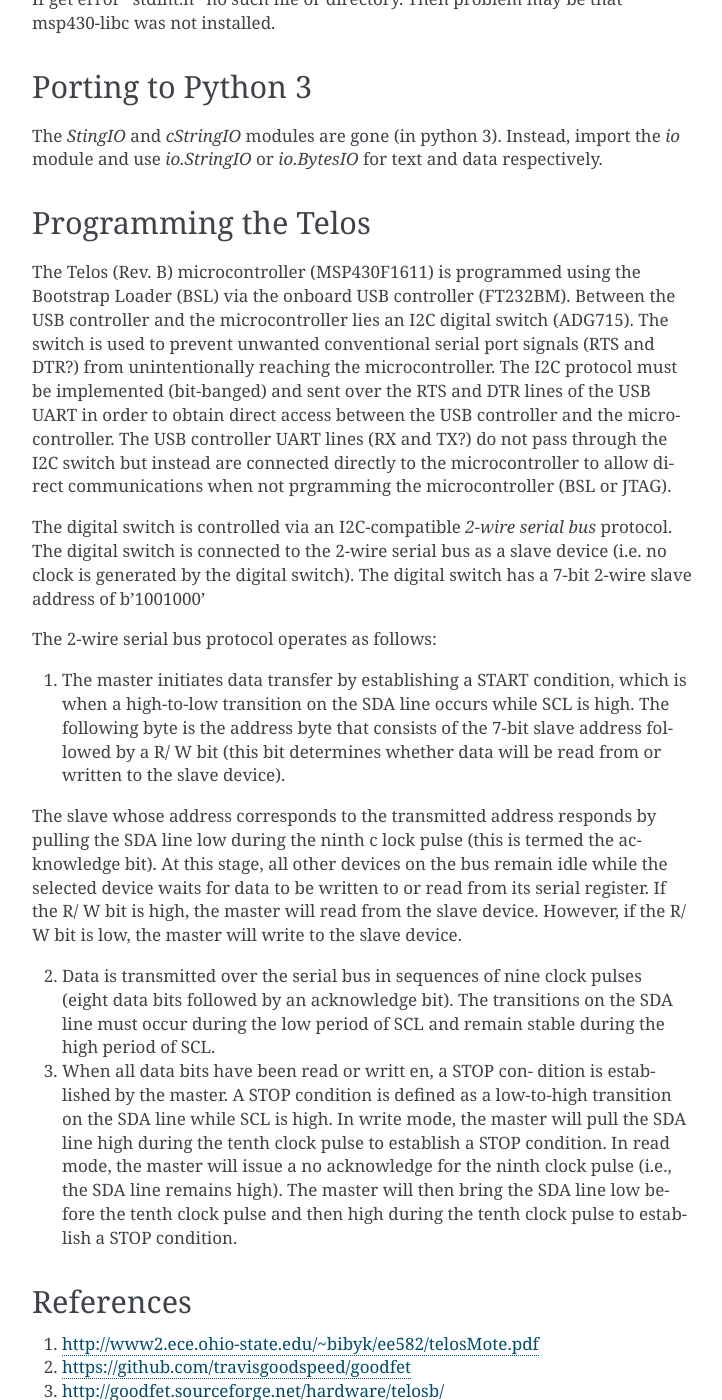
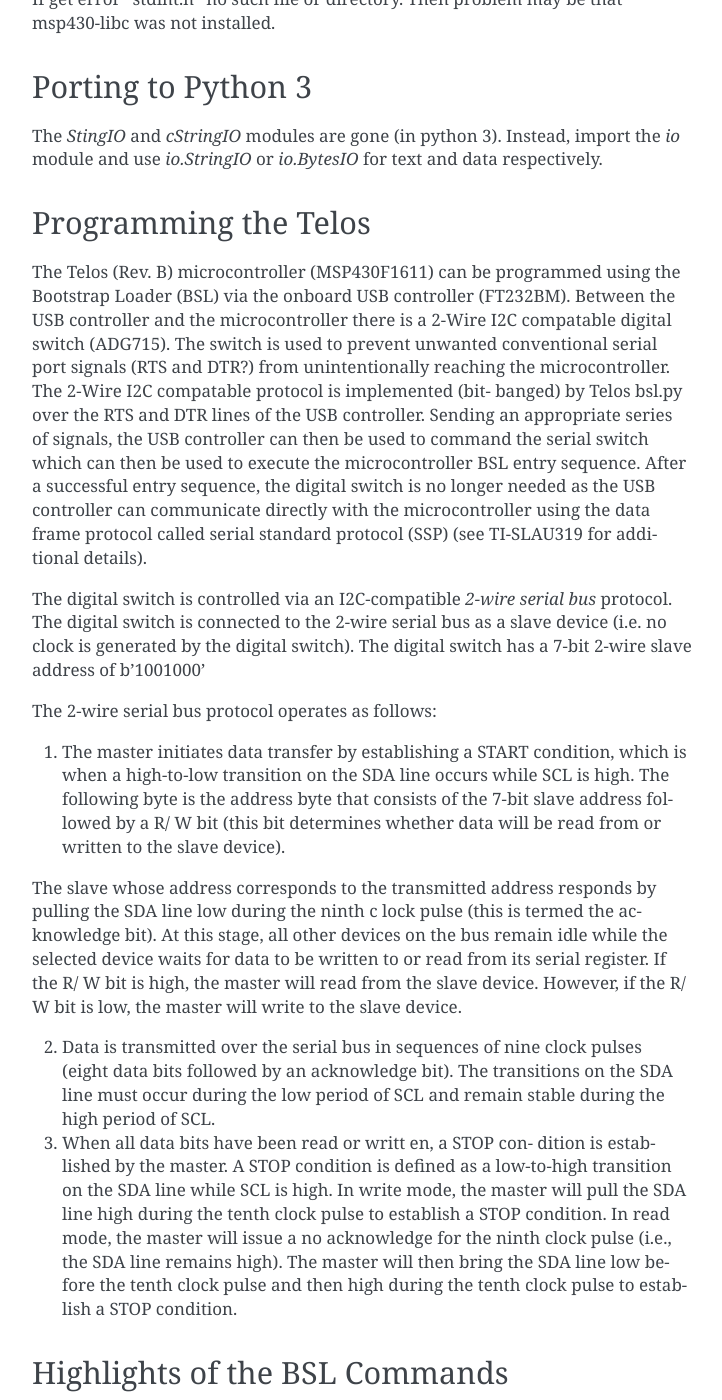
Before and after one commit to paretech/telos, a Sphinx documentation site: the page built from docs/telosb.rst, in a window 1280 px wide and 1400 px high, scrolled down 1576 px. Shown: the whole window, without its empty margins (388-1110 px from the left). Built offline with Sphinx 7.4.7, drawn with Linux system fonts in a browser that asks for light colours; some of the changed text lies outside the part shown.

Commit message:
Working notes.

```diff
--- a/docs/telosb.rst
+++ b/docs/telosb.rst
@@ -86,7 +86,13 @@
 Programming the Telos
 =====================
 
-The Telos (Rev. B) microcontroller (MSP430F1611) is programmed using the Bootstrap Loader (BSL) via the onboard USB controller (FT232BM). Between the USB controller and the microcontroller lies an I2C digital switch (ADG715). The switch is used to prevent unwanted conventional serial port signals (RTS and DTR?) from unintentionally reaching the microcontroller. The I2C protocol must be implemented (bit-banged) and sent over the RTS and DTR lines of the USB UART in order to obtain direct access between the USB controller and the microcontroller. The USB controller UART lines (RX and TX?) do not pass through the I2C switch but instead are connected directly to the microcontroller to allow direct communications when not prgramming the microcontroller (BSL or JTAG).
+The Telos (Rev. B) microcontroller (MSP430F1611) can be programmed using the
+Bootstrap Loader (BSL) via the onboard USB controller (FT232BM). Between the
+USB controller and the microcontroller there is a 2-Wire I2C compatable
+digital switch (ADG715). The switch is used to prevent unwanted conventional
+serial port signals (RTS and DTR?) from unintentionally reaching the
+microcontroller. The 2-Wire I2C compatable protocol is implemented (bit-
+banged) by Telos bsl.py over the RTS and DTR lines of the USB controller. Sending an appropriate series of signals, the USB controller can then be used to command the serial switch which can then be used to execute the microcontroller BSL entry sequence. After a successful entry sequence, the digital switch is no longer needed as the USB controller can communicate directly with the microcontroller using the data frame protocol called serial standard protocol (SSP) (see TI-SLAU319 for additional details).
 
 The digital switch is controlled via an I2C-compatible *2-wire serial bus* protocol. The digital switch is connected to the 2-wire serial bus as a slave device (i.e. no clock is generated by the digital switch). The digital switch has a 7-bit 2-wire slave address of b'1001000'
 
@@ -100,6 +106,47 @@
 
 3.  When all data bits have been read or writt en, a STOP con- dition is established by the master. A STOP condition is defined as a low-to-high transition on the SDA line while SCL is high. In write mode, the master will pull the SDA line high during the tenth clock pulse to establish a STOP condition. In read mode, the master will issue a no acknowledge for the ninth clock pulse (i.e., the SDA line remains high). The master will then bring the SDA line low before the tenth clock pulse and then high during the tenth clock pulse to estab-lish a STOP condition.
 
+Highlights of the BSL Commands
+==============================
+
+The SYNC
+--------
+Every BSL command must be proceeded by a SYNC. In bsl.py the SYNC is called by decorating BSL command methods.
+
+Passwords
+---------
+With the exception of a few BSL commands, most commands, including the password command itself, are password protected. If the password is not known and the device firmware is not intended for recovery, simply perform a mass erase and use the "default" password `32*b'\xFF\xFF'`.
+
+The 32-byte password is always located at addresses FFE0h to FFFFh. If you are already authenticated with the device, the password can be found be executing `telos.bsl_tx_data_block(32, 0xffe0)[4:-2]`.
+
+If you have the ELF file the interrupt vector can be found by dissassembly `msp430-objdump -D $if` and inspecting for `__ivtbl_16`.
+
+The password can also be relatively easily obtained from the hex file that programmed the device.
+
+For example, a goodfet firmware recently built and loaded had password `telos.bsl_rx_password(15*b'\x22\x41' + b'\x00\x40')`.
+
+
+Interrupt Vector
+----------------
+
+The interrupt vectors and the power-up starting address are located in the address range 0FFFFh to 0FFE0h. The vector contains the 16-bit address of the appropriate interrupt-handler instruction sequence.
+
+
+SLAU131Q
+========
+- 3.1.1 Load and Run Addresses
+- 3.1.2 Bootstrap Loading
+- 3.2 Entry Point
+- 3.3.1
+
+
+SLAU132Q
+========
+- 4.3.3 Initialization by the Interrupt Vector
+
+If you are using an interrupt vector, the entry point is installed as the RESET interrupt handler. When RESET is applied, the startup routine will be invoked.
+// MSP reboot count for reset input & reboot function located at 0xFFFE
+
 References
 ==========
 
```
